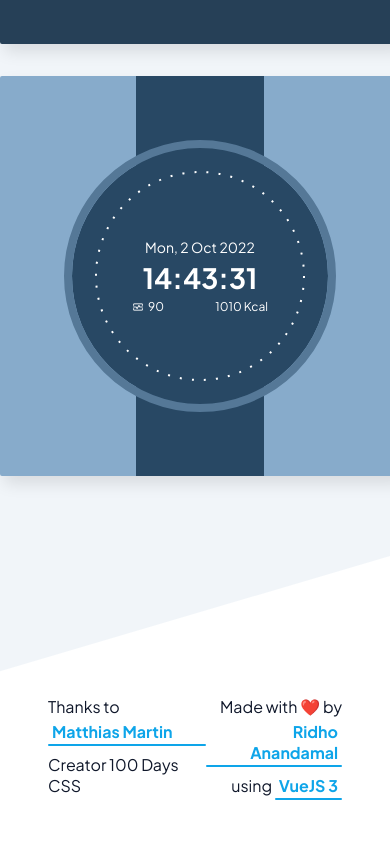
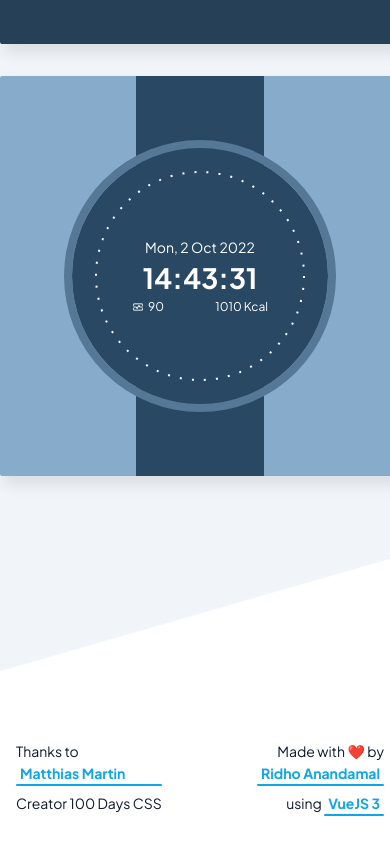
Before and after one commit to ridhoandml/100daycss, a Vue app: page / in a window 390 px wide. Shown: the part 3108-3952 px from the top of the page. Built offline with nearby package versions, Linux system fonts and the light colour scheme.

Commit message:
[Update] Fixing responsive

```diff
--- a/src/components/FooterBar.vue
+++ b/src/components/FooterBar.vue
@@ -19,12 +19,17 @@
   justify-content: space-between;
   align-items: flex-end;
   height: 18rem;
-  padding: 3rem;
+  padding: 2rem 1rem;
   margin-top: 1rem;
   cursor: default;
   clip-path: polygon(0% 40%, 0% 100%, 100% 100%, 100% 0%);
   background-color: white;
   color: #0f172a;
+  width: 400px;
+}
+
+.footer__text {
+  font-size: 0.875rem;
 }
 
 .text__right {
@@ -66,4 +71,15 @@
   height: 1.75rem;
   border-radius: 0;
 }
+
+@media only screen and (min-width: 400px) {
+  .footer {
+    padding: 3rem;
+    width: 100%;
+  }
+
+  .footer__text {
+    font-size: 1rem;
+  }
+}
 </style>
--- a/src/components/NavigationBar.vue
+++ b/src/components/NavigationBar.vue
@@ -22,6 +22,13 @@
   top: 0;
   background-color: white;
   z-index: 100;
+  width: 400px;
+}
+
+@media only screen and (min-width: 400px) {
+  .navbar {
+    width: 100%;
+  }
 }
 
 .nav__left {
```
